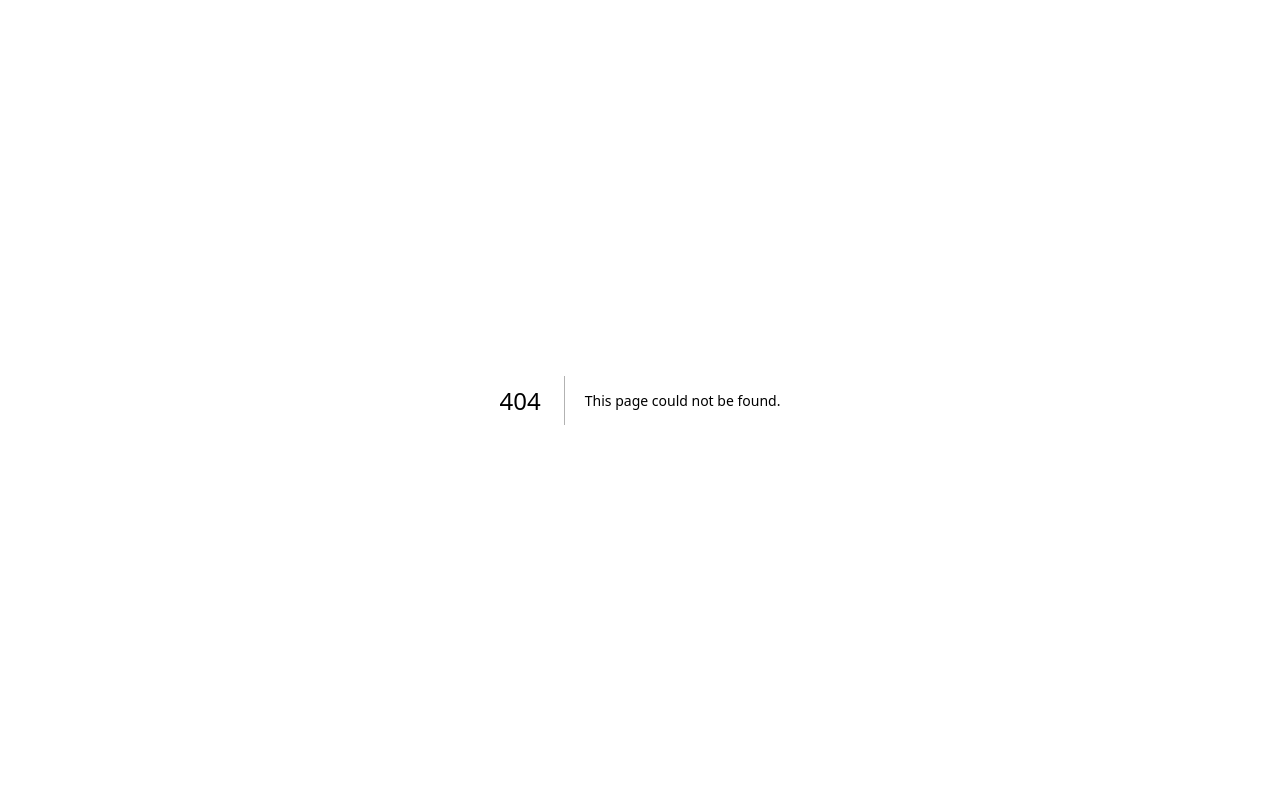
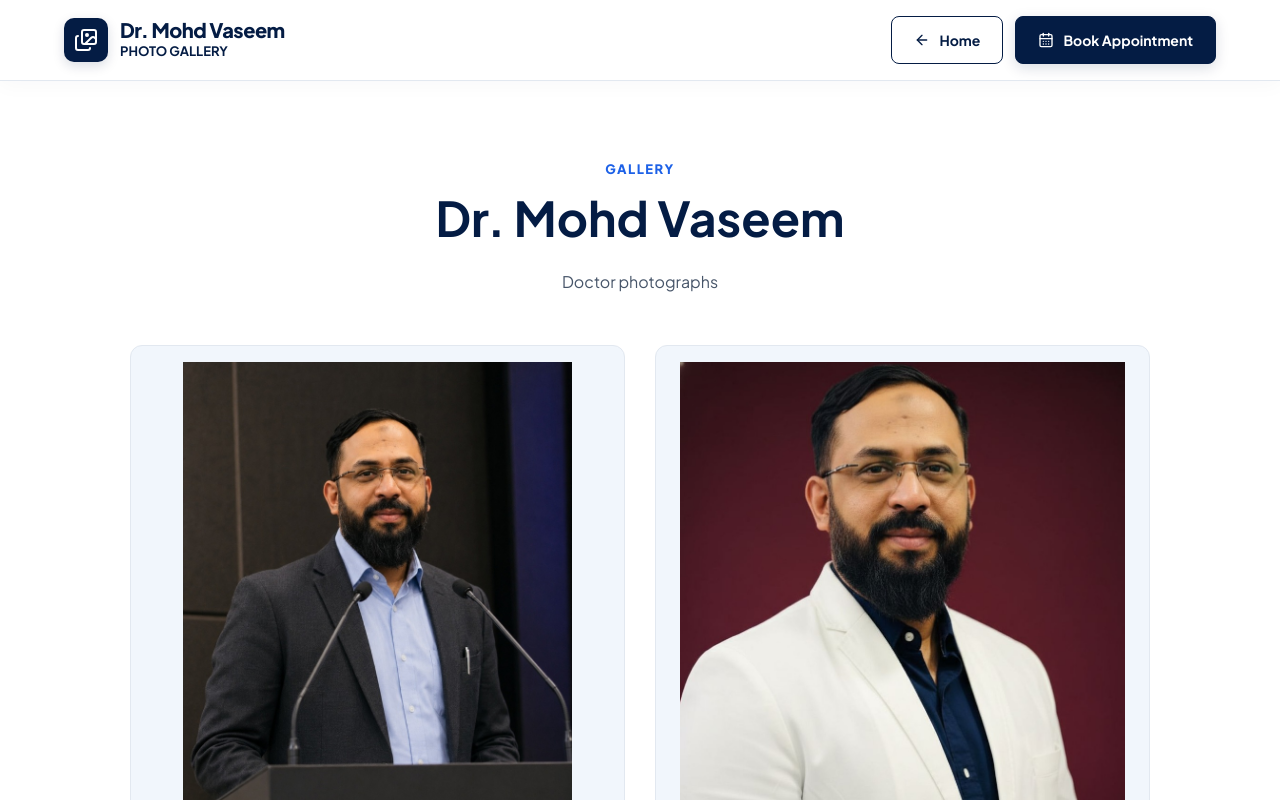
Before and after one commit to saiganesh3191/v-care-clinic, a Next.js app: page /gallery in a window 1280 px wide. Before the commit this address had no page. Shown: the top 800 px of the page. Built offline with nearby package versions, Linux system fonts and the light colour scheme.

Commit message:
Add doctor career history and gallery; fix desktop portrait framing

```diff
--- /dev/null
+++ b/src/app/gallery/page.tsx
@@ -0,0 +1,28 @@
+import type { Metadata } from 'next';
+import Link from 'next/link';
+import { ArrowLeft, CalendarDays, Images } from 'lucide-react';
+
+export const metadata: Metadata = {
+  title: 'Gallery | Dr. Mohd Vaseem',
+  description: 'Doctor photographs from Dr. Mohd Vaseem’s gallery.',
+};
+
+export default function Gallery() {
+  return (
+    <div className="site-shell gallery-page">
+      <header className="gallery-header">
+        <Link href="/" className="brand"><div className="brand-icon"><Images size={24}/></div><div className="brand-text"><strong>Dr. Mohd Vaseem</strong><span>PHOTO GALLERY</span></div></Link>
+        <div className="gallery-header-actions"><Link href="/" className="btn-outline"><ArrowLeft size={16}/> Home</Link><Link href="/#appointment" className="btn-primary"><CalendarDays size={16}/> Book Appointment</Link></div>
+      </header>
+      <main className="section gallery-main">
+        <div className="section-header"><span className="eyebrow">GALLERY</span><h1>Dr. Mohd Vaseem</h1><p>Doctor photographs</p></div>
+        <div className="doctor-gallery-grid">
+          <figure><a href="/images/dr-vaseem.jpg" target="_blank" rel="noreferrer" aria-label="Open photograph of Dr. Vaseem at a lectern in full size"><img src="/images/dr-vaseem.jpg" alt="Dr. Mohd Vaseem standing at a lectern" width={818} height={1024}/></a><figcaption><strong>Dr. Mohd Vaseem</strong><span>At the lectern · Select photo to view full size</span></figcaption></figure>
+          <figure><a href="/images/dr-vaseem-white.jpg" target="_blank" rel="noreferrer" aria-label="Open doctor portrait in full size"><img src="/images/dr-vaseem-white.jpg" alt="Portrait of Dr. Mohd Vaseem in a white coat" loading="lazy"/></a><figcaption><strong>Doctor portrait</strong><span>Select photo to view full size</span></figcaption></figure>
+        </div>
+        <div className="gallery-return"><Link className="btn-outline" href="/#about"><ArrowLeft size={16}/> About the Doctor</Link></div>
+      </main>
+      <footer className="gallery-footer"><p>Dr. Mohd Vaseem · Prime HighCare Hospital · ProCare Clinic · V Care Clinic</p></footer>
+    </div>
+  );
+}
--- a/src/app/globals.css
+++ b/src/app/globals.css
@@ -1761,3 +1761,70 @@ footer {
     grid-template-columns: 1fr;
   }
 }
+
+
+/* Keep the complete portrait visible on desktop, without changing mobile framing. */
+@media (min-width: 801px) {
+  .hero { grid-template-columns: minmax(0, 1.05fr) minmax(0, 1fr); gap: 32px; padding-top: 40px; padding-bottom: 40px; }
+  .hero-left, .hero-right { min-width: 0; }
+  .hero-right { display: grid; grid-template-columns: minmax(0, 1fr) 175px; align-items: center; gap: 16px; }
+  .hero-image-wrapper { width: 100%; max-width: 440px; margin: auto; border-radius: 12px; border-width: 4px; }
+  .hero-image-wrapper img { display: block; width: 100%; height: auto; max-height: none; object-fit: contain; }
+  .hero-badges-container { grid-template-columns: 1fr; gap: 0; margin: 0; border: 1px solid var(--border-light); border-radius: 10px; background: white; overflow: hidden; }
+  .hero-badge-card { padding: 16px 12px; gap: 9px; border-radius: 0; box-shadow: none; border: 0; border-bottom: 1px solid var(--border-light); }
+  .hero-badge-card:last-child { border-bottom: 0; }
+  .hero-badge-icon { width: 27px; min-width: 27px; height: 30px; }
+  .hero-badge-content strong { font-size: 14px; }
+  .hero-badge-content span { font-size: 12px; }
+  .hero-specialty-titles { font-size: clamp(16px, 1.45vw, 21px); }
+}
+@media (min-width: 801px) and (max-width: 1100px) {
+  .hero-right { grid-template-columns: 1fr; }
+  .hero-image-wrapper { max-width: 320px; }
+  .hero-badges-container { grid-template-columns: 1fr 1fr; }
+  .hero-badge-card { padding: 12px; }
+}
+.doctor-background-link { display: block; margin-top: 16px; color: var(--blue-vibrant); font-size: 14px; text-decoration: underline; text-underline-offset: 4px; }
+.background-columns { max-width: 1440px; margin: auto; display: grid; grid-template-columns: minmax(250px, .75fr) minmax(0, 1.6fr); gap: 28px; align-items: start; }
+.education-panel, .experience-panel { border: 1px solid var(--border-light); border-radius: 12px; padding: 28px; background: #fff; min-width: 0; }
+.background-columns h3 { font-size: 22px; color: var(--navy-deep); margin: 0 0 24px; }
+.education-list { margin: 0 0 28px; padding: 0; list-style: none; }
+.education-list li { border-left: 2px solid #d5e3f6; padding: 0 0 24px 20px; }
+.education-list li:last-child { padding-bottom: 0; }
+.education-list span { display: block; color: var(--blue-vibrant); font-size: 13px; margin-bottom: 5px; }
+.education-list strong { display: block; color: var(--navy-deep); font-size: 16px; }
+.education-list p { margin-top: 6px; font-size: 14px; color: var(--text-muted); }
+.career-table-scroll { overflow-x: auto; }
+.career-table { border-collapse: collapse; width: 100%; text-align: left; font-size: 14px; line-height: 1.6; }
+.career-table th, .career-table td { padding: 13px 12px; border-bottom: 1px solid var(--border-light); vertical-align: top; }
+.career-table thead { background: #f1f6fe; color: var(--navy-deep); }
+.career-table tbody th { font-weight: 600; }
+.career-table td:first-child { white-space: nowrap; color: var(--text-muted); }
+.profile-source { color: var(--text-muted); font-size: 12px; margin-top: 20px; }
+.gallery-header { justify-content: space-between; gap: 24px; }
+.gallery-header-actions { display: flex; flex-wrap: wrap; align-items: center; gap: 12px; }
+.gallery-main h1 { font-size: clamp(30px, 4vw, 48px); color: var(--navy-deep); }
+.doctor-gallery-grid { display: grid; grid-template-columns: 1fr 1fr; max-width: 1020px; margin: 32px auto; gap: 30px; }
+.doctor-gallery-grid figure { margin: 0; border: 1px solid var(--border-light); border-radius: 12px; overflow: hidden; background: #f1f6fc; }
+.doctor-gallery-grid figure>a { display: flex; align-items: center; justify-content: center; height: 520px; padding: 16px; }
+.doctor-gallery-grid img { display: block; max-width: 100%; width: auto; height: 100%; object-fit: contain; }
+.doctor-gallery-grid figcaption { padding: 20px 24px; background: #fff; }
+.doctor-gallery-grid figcaption strong { display: block; color: var(--navy-deep); font-size: 18px; }
+.doctor-gallery-grid figcaption span { display: block; color: var(--text-muted); font-size: 14px; margin-top: 6px; }
+.gallery-return { text-align: center; margin-top: 35px; }
+.gallery-footer { padding: 26px 5%; text-align: center; }
+@media (max-width: 800px) {
+  .background-columns { grid-template-columns: 1fr; gap: 20px; }
+  .education-panel, .experience-panel { padding: 22px 18px; }
+  .career-table { min-width: 535px; }
+  .gallery-header { display: flex; flex-wrap: wrap; position: relative; }
+  .gallery-header-actions { width: 100%; justify-content: space-between; }
+  .doctor-gallery-grid { gap: 20px; }
+  .doctor-gallery-grid figure>a { height: 380px; padding: 10px; }
+}
+@media (max-width: 560px) {
+  .doctor-gallery-grid { grid-template-columns: 1fr; }
+  .doctor-gallery-grid figure>a { height: auto; }
+  .doctor-gallery-grid img { width: 100%; height: auto; max-height: 540px; }
+  .gallery-header-actions a { font-size: 13px; padding: 10px 12px; }
+}
```
Also changed, not shown: src/app/components/doctor-background.tsx (added, +45 -0 lines), src/app/page.tsx (+14 -11 lines).
